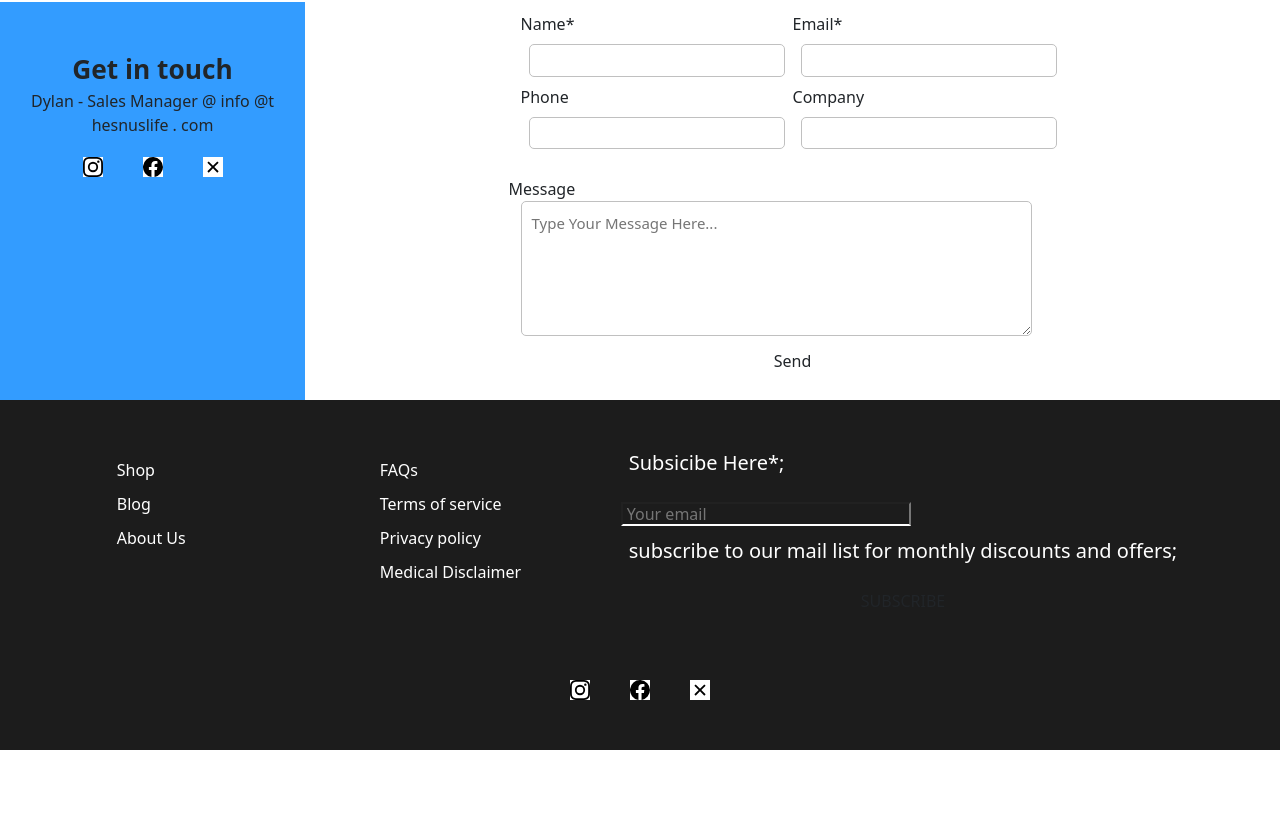
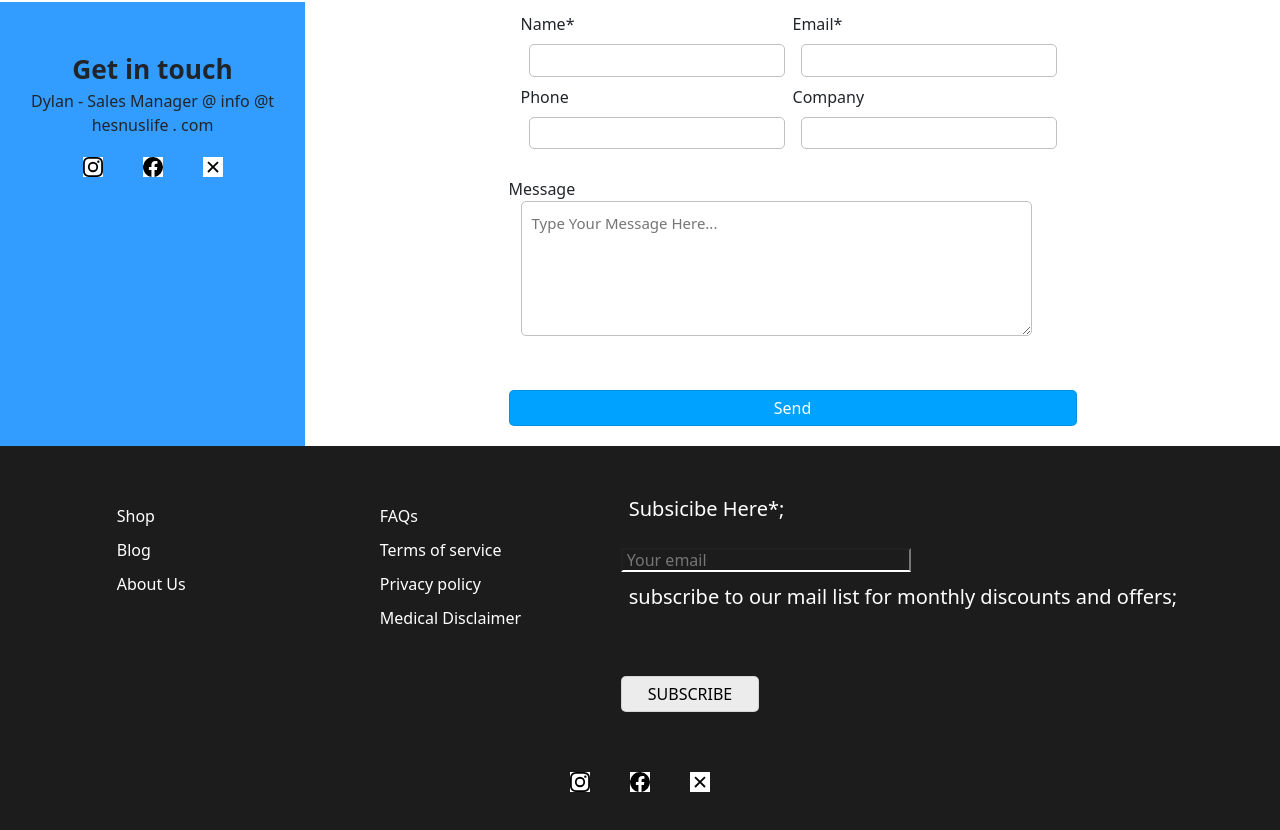
Before and after one commit to JamesThomas0727/thesnuslife, a React (Create React App) app in the folder frontend/: page / in a window 1280 px wide. Shown: the part 1050-1880 px from the top of the page. Before the commit the page ends 1800 px from the top, so only its background shows below. Built offline with nearby package versions, Linux system fonts and the light colour scheme.

Commit message:
responsible setting

```diff
--- a/frontend/src/components/button/Button.js
+++ b/frontend/src/components/button/Button.js
@@ -2,7 +2,7 @@ import './Button.css'
 
 export default function Button(props){
     return(
-        <div className="btn">
+        <div className="button">
             {props.text}
         </div>
     )
--- a/frontend/src/components/footer/Footer.css
+++ b/frontend/src/components/footer/Footer.css
@@ -155,7 +155,13 @@ img {
     display: flex;
     justify-content: left;
     align-items: center;
+
    }
+   #subscribe{
+    display: flex;
+    justify-content: left;
+    align-items: center;
+  }
 
 }
 
--- a/frontend/src/components/send/Send.css
+++ b/frontend/src/components/send/Send.css
@@ -126,5 +126,6 @@
 .sendbtn{
     background-color: rgb(0, 162, 255);
     color:white;
+    width: 100%;
 
 }
--- a/frontend/src/components/send/Send.js
+++ b/frontend/src/components/send/Send.js
@@ -34,7 +34,7 @@ export default function Send() {
                             <textarea className='messagebox' placeholder='Type Your Message Here...' name='message' rows="5"></textarea>
                         </div>
                         <div className=' largebtn qwe'>
-                            <div className='btn sendbtn'>Send</div>
+                            <div className='button sendbtn'>Send</div>
                         </div>
                     </div>
                 </div>
--- a/frontend/src/pages/faqs/faqs.css
+++ b/frontend/src/pages/faqs/faqs.css
@@ -2,4 +2,53 @@
     color: rgb(0, 0, 0);
     text-align: center;
     font-family: "consolas";
+    font-weight: 900;
+    font-size: 30px;
+    letter-spacing: -1px;
+    margin-bottom: 8px;
 }
+.faqsBody{
+    padding: 48px;
+}
+.sentencebox{
+    padding: 0px 12px;
+    margin: 0px 10%;
+    height: 300px;
+}
+@media only screen and (max-width: 540px) {
+    .faqs-subject{
+        font-size: 20px;
+    }
+    .sentencebox{
+        padding: 0px 5px;
+        margin: 0px 5%;
+
+    }
+  }
+
+  /* Small devices (portrait tablets and large phones, 600px and up) */
+  @media only screen and (min-width: 540px) {
+    .faqs-subject{
+        font-size: 30px;
+    }
+    .sentencebox{
+        padding: 0px 5px;
+        margin: 0px 5%;
+
+    }
+  }
+
+  /* Medium devices (landscape tablets, 768px and up) */
+  @media only screen and (min-width: 768px) {
+    .faqs-subject{
+        font-size: 30px;
+    }
+
+  }
+
+  /* Large devices (laptops/desktops, 992px and up) */
+  @media only screen and (min-width: 1120px) {
+
+
+
+  }
--- a/frontend/src/pages/faqs/faqs.js
+++ b/frontend/src/pages/faqs/faqs.js
@@ -12,11 +12,11 @@ export default function FAQsPage() {
             .catch(error => console.error('Error fetching data:', error));
     }, []);
     return (
-        <div>
+        <div className='faqsBody'>
             <div className='faqs-subject'>
                 <strong>Frequently Asked Questions</strong>
             </div>
-            <Accordion defaultActiveKey="0" flush>
+            <div defaultActiveKey="0" flush className='sentencebox'>
                 {faqs.map(faq => {
                     return (
                         <Accordion.Item eventKey={faq.question_id}>
@@ -29,7 +29,7 @@ export default function FAQsPage() {
                         </Accordion.Item>
                     )
                 })}
-            </Accordion>
+            </div>
         </div>
     );
 }
```
